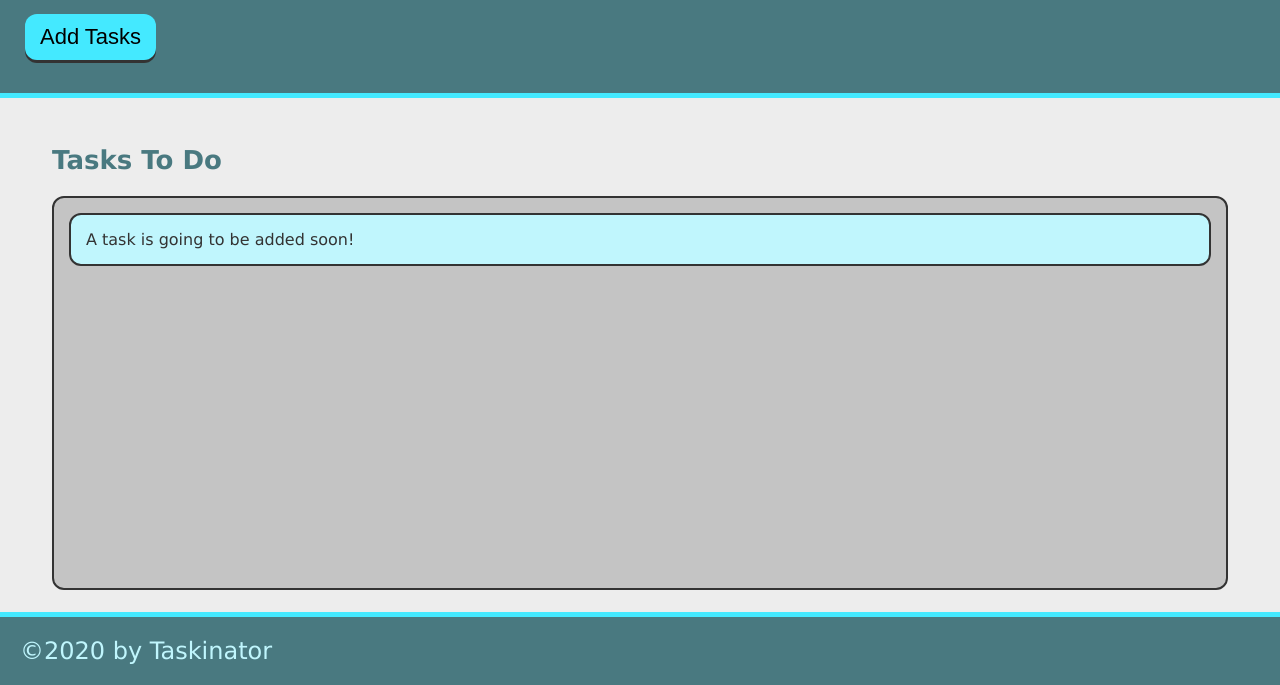
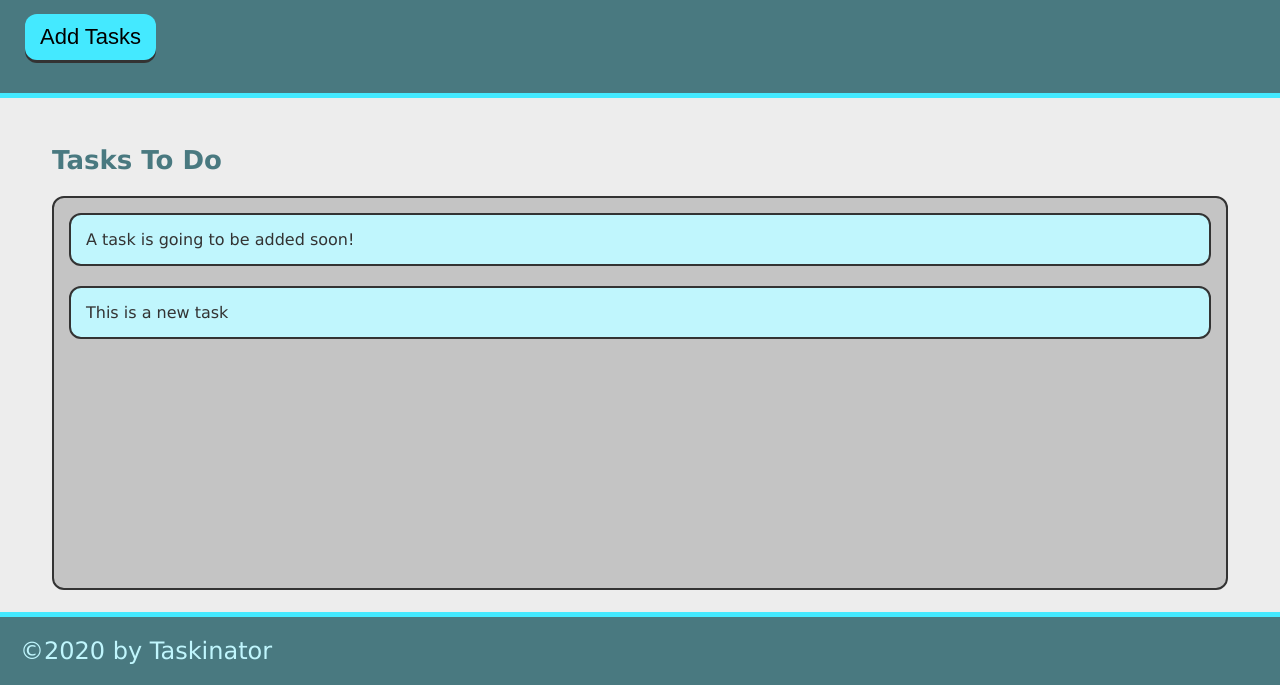
Before and after one commit to missroseblue/taskinator, a plain HTML site: page index.html in a window 1280 px wide. Both pictures are taken after a click on the button "Add Tasks". Shown: the part 115-800 px from the top of the page. Drawn offline with Linux system fonts and the light colour scheme.

Commit message:
add ability to add task

```diff
--- a/assets/js/script.js
+++ b/assets/js/script.js
@@ -0,0 +1,11 @@
+var buttonEl = document.querySelector("#save-task");
+var tasksToDoEl = document.querySelector("#tasks-to-do");
+
+var createTaskHandler = function() {
+    var listItemEl = document.createElement("li")
+    listItemEl.className = "task-item";
+    listItemEl.textContent = "This is a new task"
+    tasksToDoEl.appendChild(listItemEl);
+}
+
+buttonEl.addEventListener("click", createTaskHandler);
--- a/index.html
+++ b/index.html
@@ -11,13 +11,13 @@
     <header>
         <h1 class="page-title">Taskinator</h1>
         <p>Click the button below to add a new task!</p>
-        <button class="btn">Add Tasks</button>
+        <button class="btn" id="save-task">Add Tasks</button>
 
     </header>
     <main class="page-content">
         <section class="task-list-wrapper">
             <h2 class="list-title">Tasks To Do</h2>
-            <ul class="task-list">
+            <ul class="task-list" id="tasks-to-do">
                 <li class="task-item">A task is going to be added soon!</li>
             </ul>
         </section>
```
